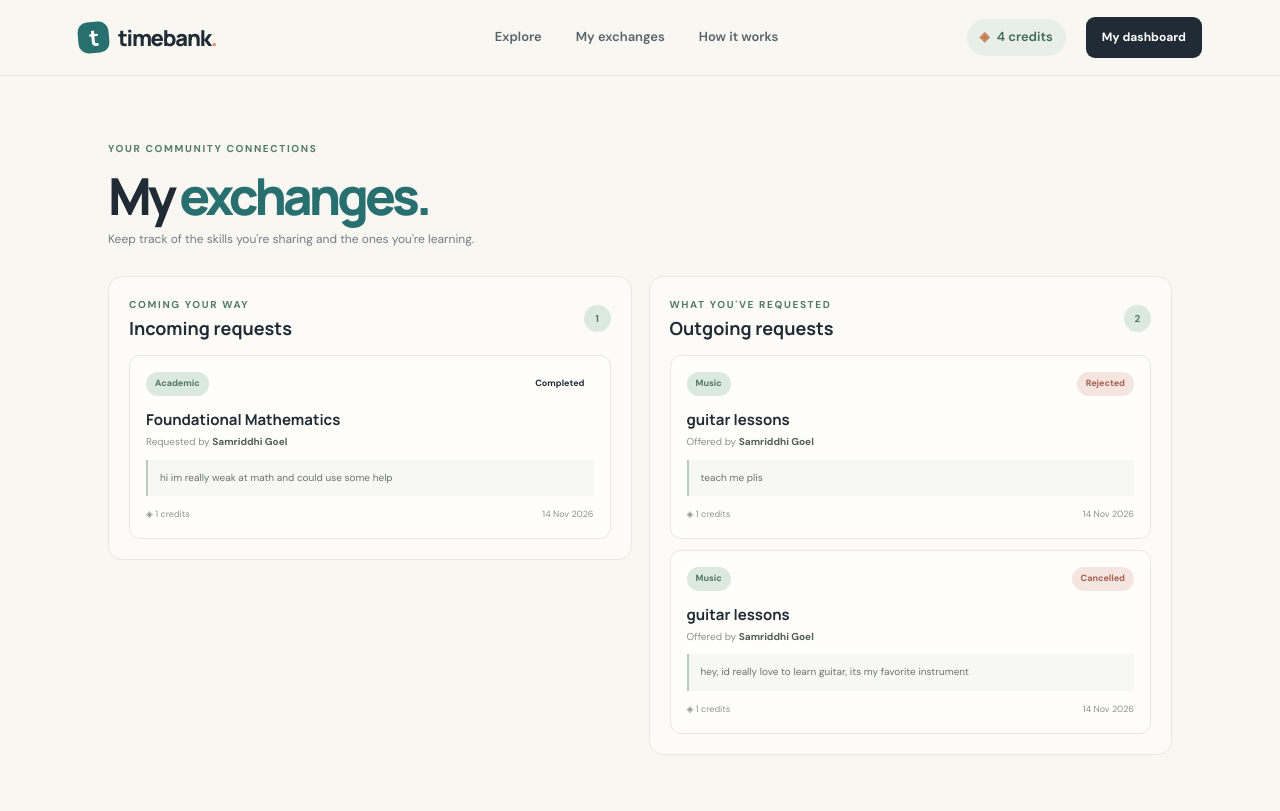
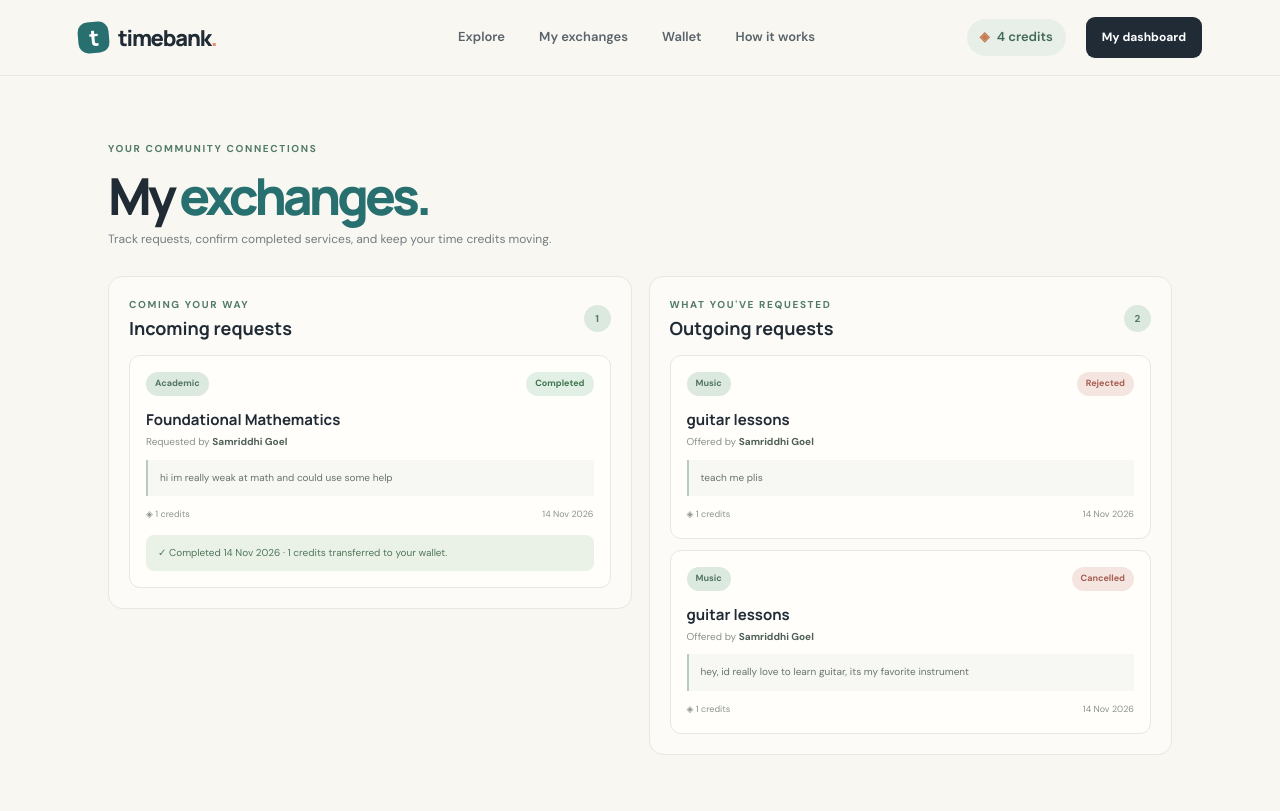
Before and after one commit to Samriddhi752/timebank, a Flask app: page /exchanges in a window 1280 px wide. Shown: the top 811 px of the page. Run offline with Flask 3, Linux system fonts and the light colour scheme; a user stored in the database is signed in.

Commit message:
credit tranfer successful

```diff
--- a/app.py
+++ b/app.py
@@ -1,10 +1,11 @@
+from datetime import datetime
 from flask import Flask, render_template, redirect, url_for, flash, request, abort
 from flask_login import LoginManager, login_user, logout_user, login_required, current_user
 from flask_sqlalchemy import SQLAlchemy
-from sqlalchemy import or_
+from sqlalchemy import or_, inspect, text
 from werkzeug.security import generate_password_hash, check_password_hash
 from config import Config
-from models import db, User, Service, ExchangeRequest
+from models import db, User, Service, ExchangeRequest, Transaction
 
 app = Flask(__name__)
 app.config.from_object(Config)
@@ -116,6 +117,16 @@ def dashboard():
     )
 
 
+@app.route("/wallet")
+@login_required
+def wallet():
+    transactions = Transaction.query.filter(
+        or_(Transaction.from_user_id == current_user.id,
+            Transaction.to_user_id == current_user.id)
+    ).order_by(Transaction.created_at.desc()).all()
+    return render_template("wallet.html", transactions=transactions)
+
+
 @app.route("/explore")
 def explore():
     category = request.args.get("category", "").strip()
@@ -187,6 +198,13 @@ def request_service(service_id):
         flash("You already have an active request for this service.", "info")
         return redirect(url_for("exchanges"))
 
+    if current_user.credits < service.duration_hours:
+        flash(
+            f"You need {service.duration_hours} credits for this service, but your wallet has {current_user.credits}.",
+            "error"
+        )
+        return redirect(url_for("service_detail", service_id=service.id))
+
     message = request.form.get("message", "").strip()
     if not message:
         flash("Please add a short message with your request.", "error")
@@ -224,27 +242,77 @@ def exchanges():
 def update_exchange(exchange_id, action):
     exchange = db.get_or_404(ExchangeRequest, exchange_id)
 
-    if exchange.status != "pending":
-        flash("This request has already been updated.", "info")
-        return redirect(url_for("exchanges"))
-
     if action in ("accept", "reject"):
         if exchange.provider_id != current_user.id:
             abort(403)
-        exchange.status = "accepted" if action == "accept" else "rejected"
-        db.session.commit()
-        flash(
-            "Request accepted. You can coordinate the exchange with the requester."
-            if action == "accept" else "Request declined.",
-            "success" if action == "accept" else "info"
-        )
+        if exchange.status != "pending":
+            flash("This request has already been updated.", "info")
+        else:
+            exchange.status = "accepted" if action == "accept" else "rejected"
+            db.session.commit()
+            flash(
+                "Request accepted. Once the service is complete, both of you can confirm it here."
+                if action == "accept" else "Request declined.",
+                "success" if action == "accept" else "info"
+            )
 
     elif action == "cancel":
         if exchange.requester_id != current_user.id:
             abort(403)
-        exchange.status = "cancelled"
-        db.session.commit()
-        flash("Your request has been cancelled.", "info")
+        if exchange.status != "pending":
+            flash("Only pending requests can be cancelled.", "info")
+        else:
+            exchange.status = "cancelled"
+            db.session.commit()
+            flash("Your request has been cancelled.", "info")
+
+    elif action == "confirm":
+        if current_user.id not in (exchange.requester_id, exchange.provider_id):
+            abort(403)
+        if exchange.status != "accepted":
+            flash("Only accepted exchanges can be confirmed.", "info")
+            return redirect(url_for("exchanges"))
+
+        # If the other person has already confirmed, check the requester's
+        # balance before recording the final confirmation and transferring credits.
+        other_has_confirmed = (
+            exchange.provider_confirmed if current_user.id == exchange.requester_id
+            else exchange.requester_confirmed
+        )
+        cost = exchange.service.duration_hours
+        if other_has_confirmed and exchange.requester.credits < cost:
+            flash(
+                f"This exchange cannot be completed yet: the requester needs {cost} credits but currently has {exchange.requester.credits}.",
+                "error"
+            )
+            return redirect(url_for("exchanges"))
+
+        if current_user.id == exchange.requester_id:
+            exchange.requester_confirmed = True
+        else:
+            exchange.provider_confirmed = True
+
+        if exchange.requester_confirmed and exchange.provider_confirmed:
+            # The unique exchange_id on Transaction prevents a second transfer.
+            existing_transaction = Transaction.query.filter_by(exchange_id=exchange.id).first()
+            if not existing_transaction:
+                exchange.requester.credits -= cost
+                exchange.provider.credits += cost
+                transaction = Transaction(
+                    exchange_id=exchange.id,
+                    from_user_id=exchange.requester_id,
+                    to_user_id=exchange.provider_id,
+                    credits=cost,
+                    description=f"{exchange.service.title} ({cost} credit{'s' if cost != 1 else ''})"
+                )
+                db.session.add(transaction)
+            exchange.status = "completed"
+            exchange.completed_at = datetime.utcnow()
+            db.session.commit()
+            flash(f"Exchange completed! {cost} credit{'s' if cost != 1 else ''} transferred to {exchange.provider.name}.", "success")
+        else:
+            db.session.commit()
+            flash("Your confirmation has been recorded. The exchange will complete once the other person confirms.", "success")
 
     else:
         abort(404)
@@ -290,8 +358,26 @@ def not_found(error):
     return render_template("404.html"), 404
 
 
+def migrate_day3_columns():
+    """Add Day 3 confirmation fields to existing SQLite databases safely."""
+    inspector = inspect(db.engine)
+    if "exchange_request" not in inspector.get_table_names():
+        return
+    existing_columns = {column["name"] for column in inspector.get_columns("exchange_request")}
+    migrations = {
+        "requester_confirmed": "ALTER TABLE exchange_request ADD COLUMN requester_confirmed BOOLEAN NOT NULL DEFAULT 0",
+        "provider_confirmed": "ALTER TABLE exchange_request ADD COLUMN provider_confirmed BOOLEAN NOT NULL DEFAULT 0",
+        "completed_at": "ALTER TABLE exchange_request ADD COLUMN completed_at DATETIME",
+    }
+    with db.engine.begin() as connection:
+        for column_name, statement in migrations.items():
+            if column_name not in existing_columns:
+                connection.execute(text(statement))
+
+
 with app.app_context():
     db.create_all()
+    migrate_day3_columns()
 
 
 if __name__ == "__main__":
--- a/static/css/components.css
+++ b/static/css/components.css
@@ -49,3 +49,32 @@
 .exchange-empty p { color:var(--muted); font-size:10px; max-width:230px; line-height:1.6; margin:5px 0 12px; }
 @media (max-width:800px) { .detail-layout { grid-template-columns:1fr; gap:18px; } .request-card { position:static; } .exchange-columns { grid-template-columns:1fr; } }
 @media (max-width:600px) { .detail-page { padding:35px 18px 60px; } .detail-main { padding:23px; } .detail-main h1 { font-size:31px; } .detail-facts { gap:22px; flex-wrap:wrap; } .exchange-panel { padding:15px; } }
+
+/* Exchange completion and wallet */
+.status-completed { background:#e2efe4; color:#3e7650; }
+.confirmation-box { margin-top:14px; padding:13px; border-radius:9px; background:#f3f6ef; }
+.confirmation-box > p:first-child { margin:0 0 5px; color:#42564a; font-size:11px; }
+.confirmation-status { margin:0 0 10px; color:#7a867e; font-size:9px; line-height:1.6; }
+.confirmation-wait { color:#6c7d70; font-size:10px; font-weight:700; }
+.completed-note { margin-top:13px; padding:10px 12px; border-radius:8px; background:#eaf2e8; color:#4f7659; font-size:10px; line-height:1.6; }
+.wallet-shell { max-width:1000px; }
+.wallet-balance-card { display:flex; align-items:center; justify-content:space-between; gap:20px; padding:30px 34px; margin:28px 0 20px; border-radius:15px; background:#203b39; color:#fffefa; overflow:hidden; }
+.wallet-balance-card .stat-label { color:#b8c9bd; }
+.wallet-balance-card strong { display:block; margin:8px 0 3px; font:800 48px/1 "Manrope"; letter-spacing:-2px; }
+.wallet-balance-card p { margin:9px 0 0; color:#c1d0c6; font-size:11px; }
+.wallet-symbol { font-size:66px; color:#a8c2a9; opacity:.8; }
+.wallet-history { padding:23px; }
+.transaction-list { margin-top:12px; }
+.transaction-row { display:flex; align-items:center; gap:13px; padding:15px 2px; border-top:1px solid var(--line); }
+.transaction-icon { flex:0 0 34px; width:34px; height:34px; display:grid; place-items:center; border-radius:50%; font-size:18px; font-weight:700; }
+.transaction-in { background:#e4efe4; color:#4e795b; }
+.transaction-out { background:#f7e9e4; color:#a96554; }
+.transaction-info { flex:1; min-width:0; }
+.transaction-info b,.transaction-info small { display:block; }
+.transaction-info b { color:#394941; font-size:11px; }
+.transaction-info small { margin-top:4px; color:#89928d; font-size:9px; line-height:1.5; }
+.transaction-amount { font:800 15px "Manrope"; white-space:nowrap; }
+.amount-positive { color:#4e795b; }
+.amount-negative { color:#ad6b5b; }
+.wallet-empty { min-height:190px; }
+@media (max-width:600px) { .wallet-balance-card { padding:23px; } .wallet-balance-card strong { font-size:40px; } .wallet-symbol { font-size:48px; } .wallet-history { padding:16px; } .transaction-row { gap:9px; } }
--- a/templates/base.html
+++ b/templates/base.html
@@ -22,12 +22,13 @@
         <a href="{{ url_for('explore') }}">Explore</a>
         {% if current_user.is_authenticated %}
           <a href="{{ url_for('exchanges') }}">My exchanges</a>
+          <a href="{{ url_for('wallet') }}">Wallet</a>
         {% endif %}
         <a href="{{ url_for('index') }}#how-it-works">How it works</a>
       </nav>
       <div class="nav-actions">
         {% if current_user.is_authenticated %}
-          <a class="credit-pill" href="{{ url_for('dashboard') }}"><span class="coin">◈</span> {{ current_user.credits }} credits</a>
+          <a class="credit-pill" href="{{ url_for('wallet') }}"><span class="coin">◈</span> {{ current_user.credits }} credits</a>
           <a class="button button-dark button-small" href="{{ url_for('dashboard') }}">My dashboard</a>
         {% else %}
           <a class="nav-login" href="{{ url_for('login') }}">Log in</a>
--- a/templates/exchanges.html
+++ b/templates/exchanges.html
@@ -2,7 +2,7 @@
 {% block title %}My exchanges — TimeBank{% endblock %}
 {% block content %}
 <section class="page-shell">
-  <div class="page-intro"><div class="eyebrow">YOUR COMMUNITY CONNECTIONS</div><h1>My <span>exchanges.</span></h1><p class="muted">Keep track of the skills you're sharing and the ones you're learning.</p></div>
+  <div class="page-intro"><div class="eyebrow">YOUR COMMUNITY CONNECTIONS</div><h1>My <span>exchanges.</span></h1><p class="muted">Track requests, confirm completed services, and keep your time credits moving.</p></div>
   <div class="exchange-columns">
     <section class="exchange-panel">
       <div class="exchange-panel-heading"><div><div class="eyebrow">COMING YOUR WAY</div><h2>Incoming requests</h2></div><span class="count-bubble">{{ incoming|length }}</span></div>
@@ -19,6 +19,14 @@
                 <form method="POST" action="{{ url_for('update_exchange', exchange_id=item.id, action='accept') }}"><button class="button button-dark button-small" type="submit">Accept</button></form>
                 <form method="POST" action="{{ url_for('update_exchange', exchange_id=item.id, action='reject') }}"><button class="button button-outline button-small" type="submit">Decline</button></form>
               </div>
+            {% elif item.status == 'accepted' %}
+              <div class="confirmation-box">
+                <p><b>Has the service been completed?</b></p>
+                <p class="confirmation-status">Your confirmation: {{ 'Confirmed' if item.provider_confirmed else 'Waiting' }} · Requester's confirmation: {{ 'Confirmed' if item.requester_confirmed else 'Waiting' }}</p>
+                {% if not item.provider_confirmed %}<form method="POST" action="{{ url_for('update_exchange', exchange_id=item.id, action='confirm') }}"><button class="button button-dark button-small" type="submit">Confirm completion</button></form>{% else %}<span class="confirmation-wait">You've confirmed. Waiting for the requester.</span>{% endif %}
+              </div>
+            {% elif item.status == 'completed' %}
+              <div class="completed-note">✓ Completed {{ item.completed_at.strftime('%d %b %Y') if item.completed_at else '' }} · {{ item.service.duration_hours }} credits transferred to your wallet.</div>
             {% endif %}
           </article>
         {% endfor %}
@@ -38,6 +46,14 @@
             <div class="exchange-meta"><span>◈ {{ item.service.duration_hours }} credits</span><span>{{ item.created_at.strftime('%d %b %Y') }}</span></div>
             {% if item.status == 'pending' %}
               <div class="exchange-actions"><form method="POST" action="{{ url_for('update_exchange', exchange_id=item.id, action='cancel') }}"><button class="button button-outline button-small" type="submit">Cancel request</button></form></div>
+            {% elif item.status == 'accepted' %}
+              <div class="confirmation-box">
+                <p><b>Has the service been completed?</b></p>
+                <p class="confirmation-status">Your confirmation: {{ 'Confirmed' if item.requester_confirmed else 'Waiting' }} · Provider's confirmation: {{ 'Confirmed' if item.provider_confirmed else 'Waiting' }}</p>
+                {% if not item.requester_confirmed %}<form method="POST" action="{{ url_for('update_exchange', exchange_id=item.id, action='confirm') }}"><button class="button button-dark button-small" type="submit">Confirm completion</button></form>{% else %}<span class="confirmation-wait">You've confirmed. Waiting for the provider.</span>{% endif %}
+              </div>
+            {% elif item.status == 'completed' %}
+              <div class="completed-note">✓ Completed {{ item.completed_at.strftime('%d %b %Y') if item.completed_at else '' }} · {{ item.service.duration_hours }} credits were paid.</div>
             {% endif %}
           </article>
         {% endfor %}
```
Also changed, not shown: DAY2_INSTALL.txt (deleted, +0 -24 lines), models.py (+20 -0 lines), templates/wallet.html (added, +27 -0 lines), instance/timebank.db.
